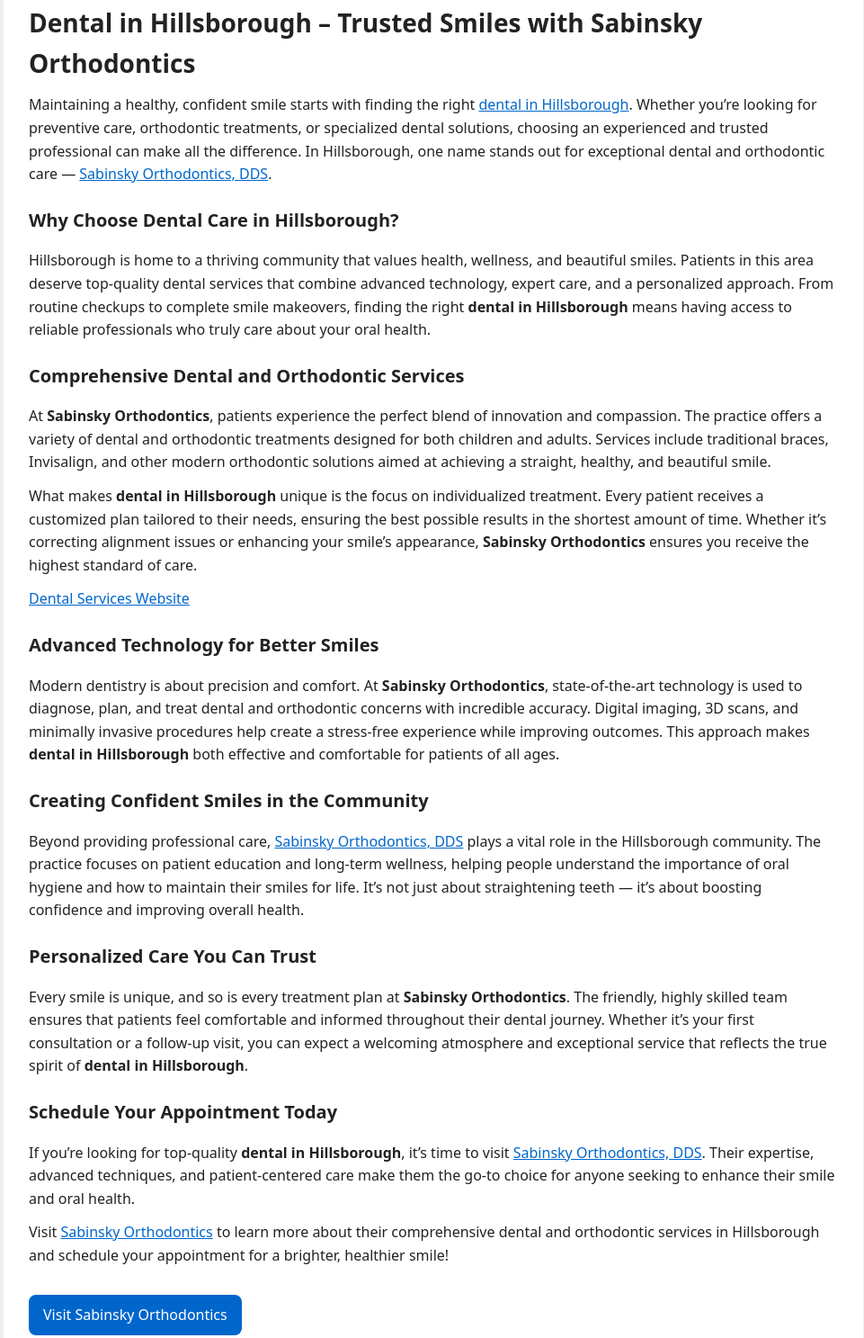
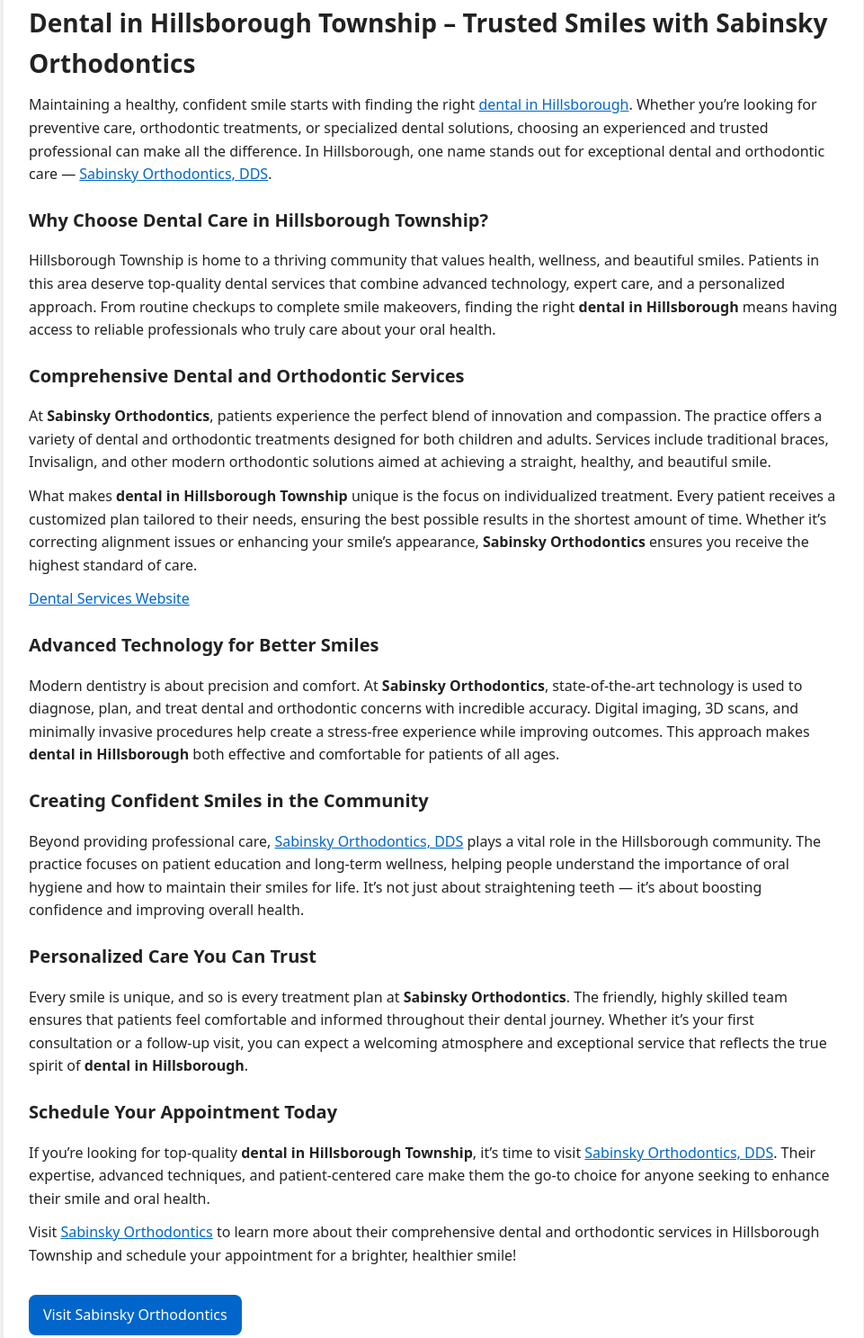
Before and after one commit to williammoris9/Dental-in-Hillsborough, a plain HTML site: page index.html in a window 1280 px wide. Shown: the part 84-1571 px from the top of the page at 90% size, without its empty margins (158-1119 px from the left). Drawn offline with Linux system fonts and the light colour scheme.

Commit message:
Update index.html

```diff
--- a/index.html
+++ b/index.html
@@ -3,7 +3,7 @@
 <head>
   <meta charset="utf-8">
   <meta name="viewport" content="width=device-width, initial-scale=1">
-  <title>Dental in Hillsborough — Sabinsky Orthodontics</title>
+  <title>Dental in Hillsborough Township — Sabinsky Orthodontics</title>
   <!-- Robots meta tag (controls how search engines index this page) -->
   <meta name="robots" content="index, follow">
 
@@ -29,19 +29,19 @@
 <body>
   <main class="container">
     <header>
-      <h1>Dental in Hillsborough – Trusted Smiles with Sabinsky Orthodontics</h1>
+      <h1>Dental in Hillsborough Township – Trusted Smiles with Sabinsky Orthodontics</h1>
       <p>Maintaining a healthy, confident smile starts with finding the right <a href="https://sabinskyorthodontics.com/" title="dental in Hillsborough">dental in Hillsborough</a>. Whether you’re looking for preventive care, orthodontic treatments, or specialized dental solutions, choosing an experienced and trusted professional can make all the difference. In Hillsborough, one name stands out for exceptional dental and orthodontic care — <a href="https://share.google/yP8IinP799S1ZJuZG" title="Sabinsky Orthodontics, DDS">Sabinsky Orthodontics, DDS</a>.</p>
     </header>
 
     <section>
-      <h2>Why Choose Dental Care in Hillsborough?</h2>
-      <p>Hillsborough is home to a thriving community that values health, wellness, and beautiful smiles. Patients in this area deserve top-quality dental services that combine advanced technology, expert care, and a personalized approach. From routine checkups to complete smile makeovers, finding the right <strong>dental in Hillsborough</strong> means having access to reliable professionals who truly care about your oral health.</p>
+      <h2>Why Choose Dental Care in Hillsborough Township?</h2>
+      <p>Hillsborough Township is home to a thriving community that values health, wellness, and beautiful smiles. Patients in this area deserve top-quality dental services that combine advanced technology, expert care, and a personalized approach. From routine checkups to complete smile makeovers, finding the right <strong>dental in Hillsborough</strong> means having access to reliable professionals who truly care about your oral health.</p>
     </section>
 
     <section>
       <h2>Comprehensive Dental and Orthodontic Services</h2>
       <p>At <strong>Sabinsky Orthodontics</strong>, patients experience the perfect blend of innovation and compassion. The practice offers a variety of dental and orthodontic treatments designed for both children and adults. Services include traditional braces, Invisalign, and other modern orthodontic solutions aimed at achieving a straight, healthy, and beautiful smile.</p>
-      <p>What makes <strong>dental in Hillsborough</strong> unique is the focus on individualized treatment. Every patient receives a customized plan tailored to their needs, ensuring the best possible results in the shortest amount of time. Whether it’s correcting alignment issues or enhancing your smile’s appearance, <strong>Sabinsky Orthodontics</strong> ensures you receive the highest standard of care.</p>
+      <p>What makes <strong>dental in Hillsborough Township</strong> unique is the focus on individualized treatment. Every patient receives a customized plan tailored to their needs, ensuring the best possible results in the shortest amount of time. Whether it’s correcting alignment issues or enhancing your smile’s appearance, <strong>Sabinsky Orthodontics</strong> ensures you receive the highest standard of care.</p>
     </section>
 <a href="https://detalservices.pages.dev/" target="_blank">Dental Services Website</a>
 
@@ -62,8 +62,8 @@
 
     <footer>
       <h2>Schedule Your Appointment Today</h2>
-      <p>If you’re looking for top-quality <strong>dental in Hillsborough</strong>, it’s time to visit <a href="https://share.google/yP8IinP799S1ZJuZG">Sabinsky Orthodontics, DDS</a>. Their expertise, advanced techniques, and patient-centered care make them the go-to choice for anyone seeking to enhance their smile and oral health.</p>
-      <p>Visit <a href="https://sabinskyorthodontics.com/">Sabinsky Orthodontics</a> to learn more about their comprehensive dental and orthodontic services in Hillsborough and schedule your appointment for a brighter, healthier smile!</p>
+      <p>If you’re looking for top-quality <strong>dental in Hillsborough Township</strong>, it’s time to visit <a href="https://share.google/yP8IinP799S1ZJuZG">Sabinsky Orthodontics, DDS</a>. Their expertise, advanced techniques, and patient-centered care make them the go-to choice for anyone seeking to enhance their smile and oral health.</p>
+      <p>Visit <a href="https://sabinskyorthodontics.com/">Sabinsky Orthodontics</a> to learn more about their comprehensive dental and orthodontic services in Hillsborough Township and schedule your appointment for a brighter, healthier smile!</p>
       <p><a class="cta" href="https://sabinskyorthodontics.com/">Visit Sabinsky Orthodontics</a></p>
     </footer>
   </main>
```
